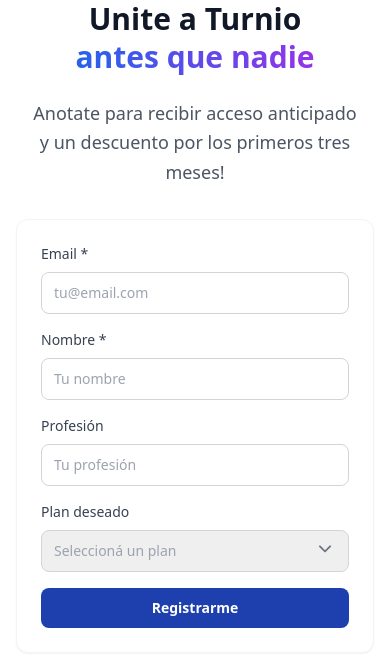
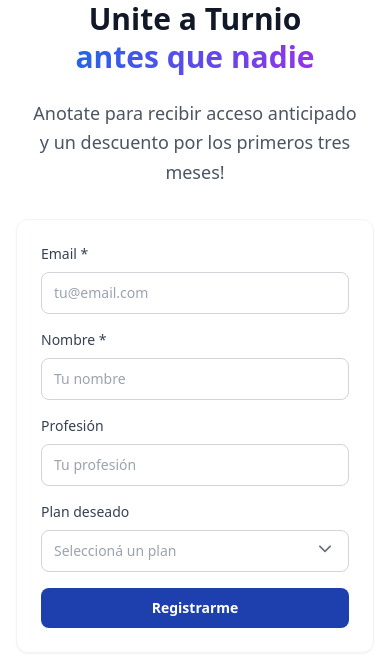
Before and after one commit to RebaseIT/rebaseit-turnio-web, a React (Vite) app: page /signup in a window 390 px wide. Shown: the top 666 px of the page. Built offline with nearby package versions, Linux system fonts and the light colour scheme.

Commit message:
Avoid select to get mobile's system background color

```diff
--- a/src/components/SignupPage.tsx
+++ b/src/components/SignupPage.tsx
@@ -243,9 +243,9 @@
           value={formData.preferredPlan}
           onChange={handleInputChange}
           className={`
-            w-full appearance-none px-3 sm:px-4 py-2.5 sm:py-3 text-sm sm:text-base border border-gray-300 rounded-lg
-            focus:ring-2 focus:ring-blue-500 focus:border-transparent transition-colors
-            pr-10
+            appearance-none bg-white
+            w-full px-3 sm:px-4 py-2.5 sm:py-3 text-sm sm:text-base border border-gray-300 rounded-lg
+            focus:ring-2 focus:ring-blue-500 focus:border-transparent transition-colors pr-10
             ${formData.preferredPlan === '' ? 'text-gray-400' : 'text-gray-900'}
           `}
         >
```
